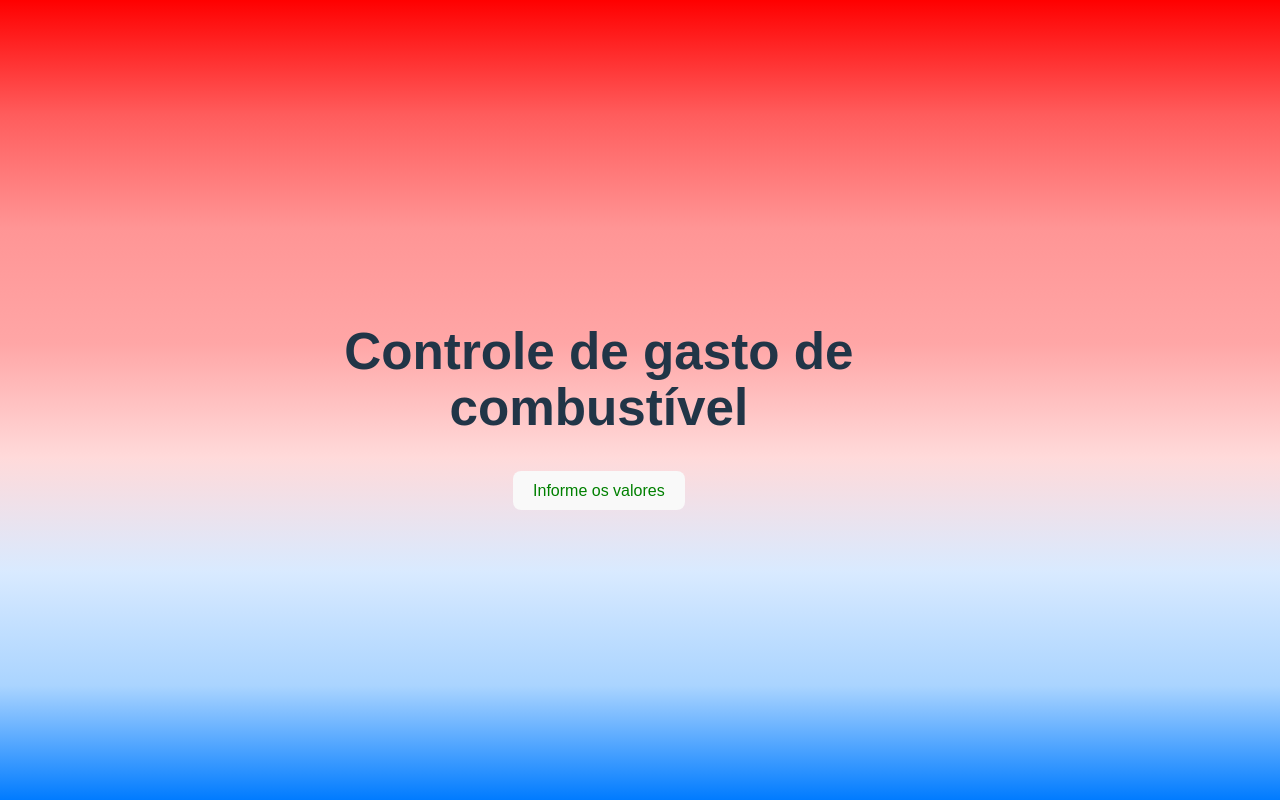
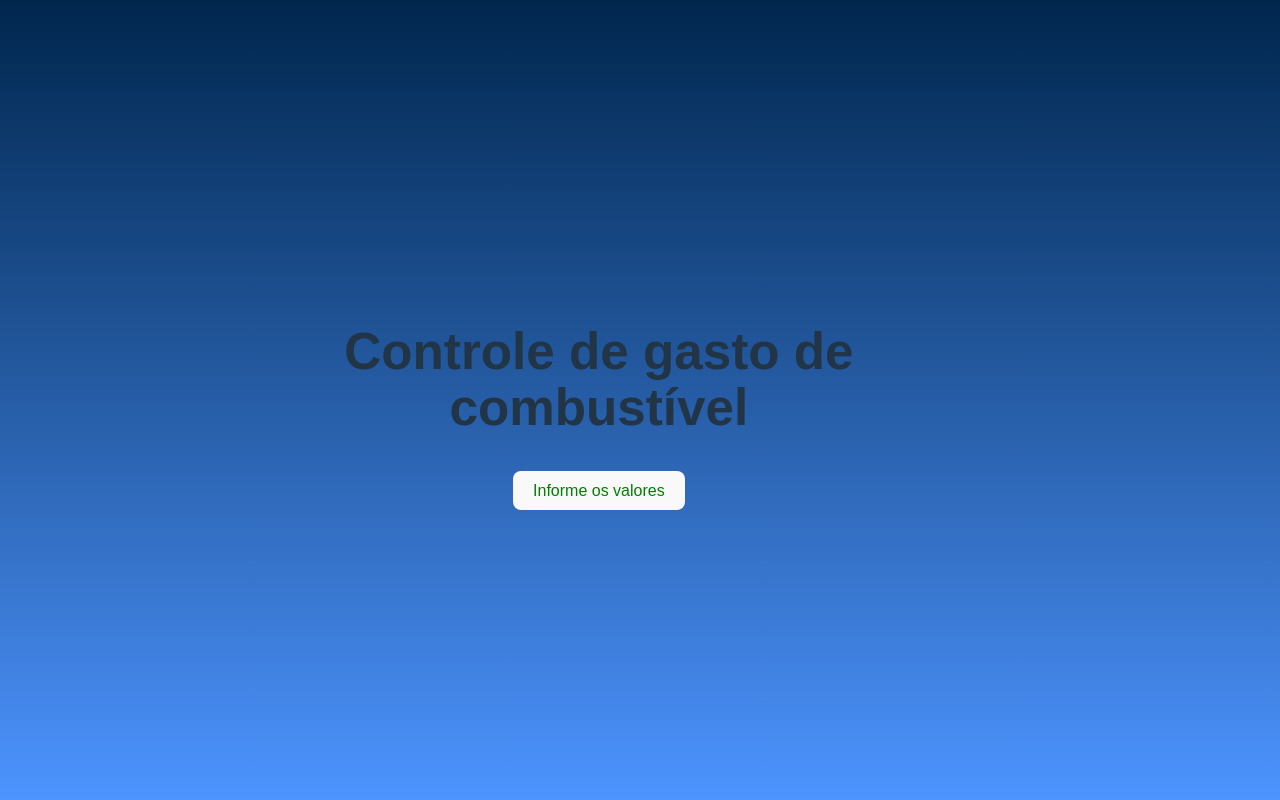
Before and after one commit to MarceloMederi/consumoCombustivelReact, a React (Vite) app in the folder concom/: page / in a window 1280 px wide. Built offline with nearby package versions, Linux system fonts and the light colour scheme.

Commit message:
Update App.css
Alterado a cor do body

```diff
--- a/concom/src/App.css
+++ b/concom/src/App.css
@@ -6,7 +6,7 @@ body {
   justify-content: center;
   align-items: center;
   height: 100vh;
-  background: linear-gradient(to bottom, #ff0000, #ff5c5c, #ff9595, #ffa6a6, #ffdada, #d9eaff, #aad4ff, #007bff);
+  background: linear-gradient(to bottom, #00264d, #4d94ff);
 }
 
 main {
```
